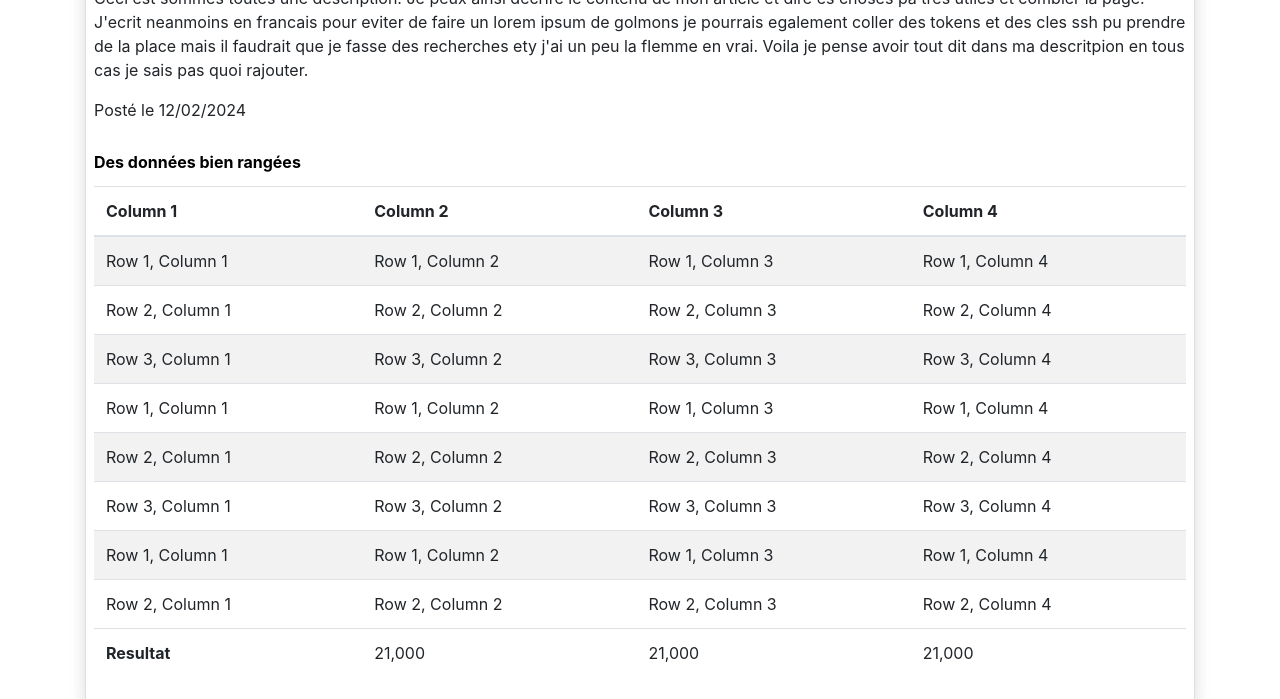
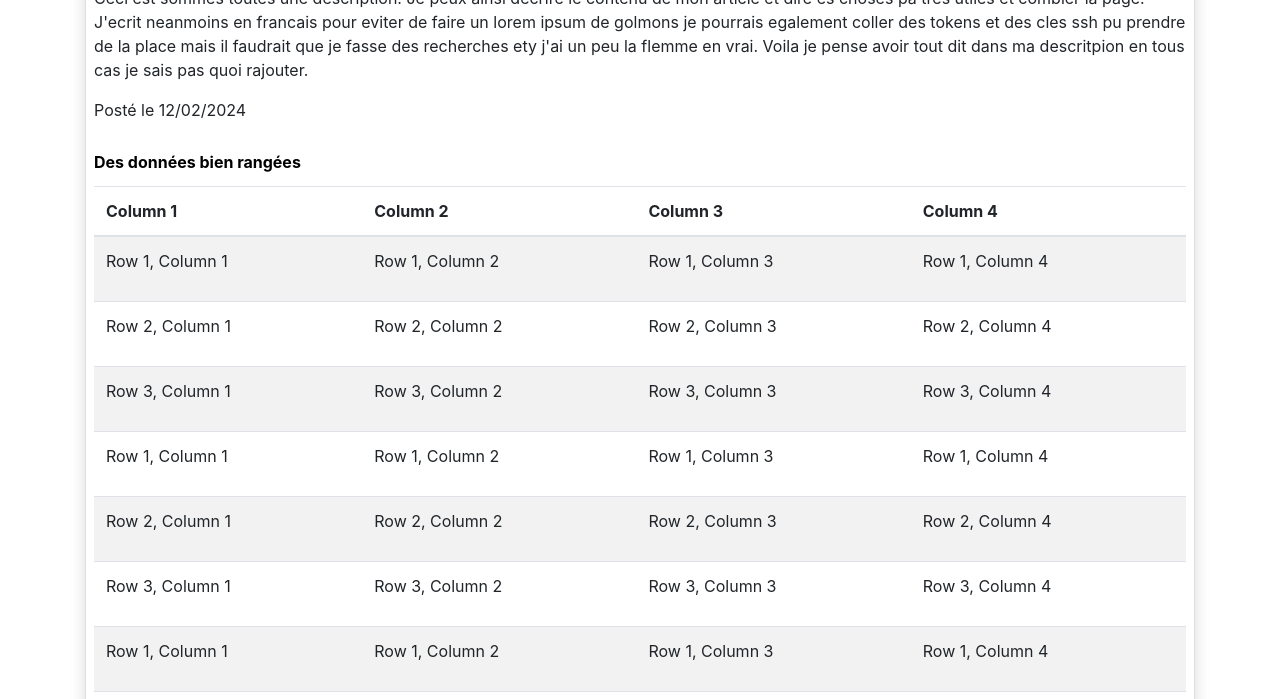
Before and after one commit to BertaudNathan/Accesibilite-B2, a website: page article.html in a window 1280 px wide. Shown: the part 236-935 px from the top of the page. Drawn offline with nearby package versions, Linux system fonts and the light colour scheme.

Commit message:
add <p> inside <td>

```diff
--- a/article.html
+++ b/article.html
@@ -48,61 +48,61 @@
                 </thead>
                 <tbody>
                     <tr>
-                        <td>Row 1, Column 1</td>
-                        <td>Row 1, Column 2</td>
-                        <td>Row 1, Column 3</td>
-                        <td>Row 1, Column 4</td>
+                        <td><p>Row 1, Column 1</p></td>
+                        <td><p>Row 1, Column 2</p></td>
+                        <td><p>Row 1, Column 3</p></td>
+                        <td><p>Row 1, Column 4</p></td>
                     </tr>
                     <tr>
-                        <td>Row 2, Column 1</td>
-                        <td>Row 2, Column 2</td>
-                        <td>Row 2, Column 3</td>
-                        <td>Row 2, Column 4</td>
+                        <td><p>Row 2, Column 1</p></td>
+                        <td><p>Row 2, Column 2</p></td>
+                        <td><p>Row 2, Column 3</p></td>
+                        <td><p>Row 2, Column 4</p></td>
                     </tr>
                     <tr>
-                        <td>Row 3, Column 1</td>
-                        <td>Row 3, Column 2</td>
-                        <td>Row 3, Column 3</td>
-                        <td>Row 3, Column 4</td>
+                        <td><p>Row 3, Column 1</p></td>
+                        <td><p>Row 3, Column 2</p></td>
+                        <td><p>Row 3, Column 3</p></td>
+                        <td><p>Row 3, Column 4</p></td>
                     </tr>
                     <tr>
-                        <td>Row 1, Column 1</td>
-                        <td>Row 1, Column 2</td>
-                        <td>Row 1, Column 3</td>
-                        <td>Row 1, Column 4</td>
+                        <td><p>Row 1, Column 1</p></td>
+                        <td><p>Row 1, Column 2</p></td>
+                        <td><p>Row 1, Column 3</p></td>
+                        <td><p>Row 1, Column 4</p></td>
                     </tr>
                     <tr>
-                        <td>Row 2, Column 1</td>
-                        <td>Row 2, Column 2</td>
-                        <td>Row 2, Column 3</td>
-                        <td>Row 2, Column 4</td>
+                        <td><p>Row 2, Column 1</p></td>
+                        <td><p>Row 2, Column 2</p></td>
+                        <td><p>Row 2, Column 3</p></td>
+                        <td><p>Row 2, Column 4</p></td>
                     </tr>
                     <tr>
-                        <td>Row 3, Column 1</td>
-                        <td>Row 3, Column 2</td>
-                        <td>Row 3, Column 3</td>
-                        <td>Row 3, Column 4</td>
+                        <td><p>Row 3, Column 1</p></td>
+                        <td><p>Row 3, Column 2</p></td>
+                        <td><p>Row 3, Column 3</p></td>
+                        <td><p>Row 3, Column 4</p></td>
                     </tr>
                     <tr>
-                        <td>Row 1, Column 1</td>
-                        <td>Row 1, Column 2</td>
-                        <td>Row 1, Column 3</td>
-                        <td>Row 1, Column 4</td>
+                        <td><p>Row 1, Column 1</p></td>
+                        <td><p>Row 1, Column 2</p></td>
+                        <td><p>Row 1, Column 3</p></td>
+                        <td><p>Row 1, Column 4</p></td>
                     </tr>
                     <tr>
-                        <td>Row 2, Column 1</td>
-                        <td>Row 2, Column 2</td>
-                        <td>Row 2, Column 3</td>
-                        <td>Row 2, Column 4</td>
+                        <td><p>Row 2, Column 1</p></td>
+                        <td><p>Row 2, Column 2</p></td>
+                        <td><p>Row 2, Column 3</p></td>
+                        <td><p>Row 2, Column 4</p></td>
                     </tr>
 
                 </tbody>
                 <tfoot>
                     <tr>
                         <th scope="row">Resultat</th>
-                        <td>21,000</td>
-                        <td>21,000</td>
-                        <td>21,000</td>
+                        <td><p>21,000</p></td>
+                        <td><p>21,000</p></td>
+                        <td><p>21,000</p></td>
                       </tr>
                 </tfoot>
             </table>
```
